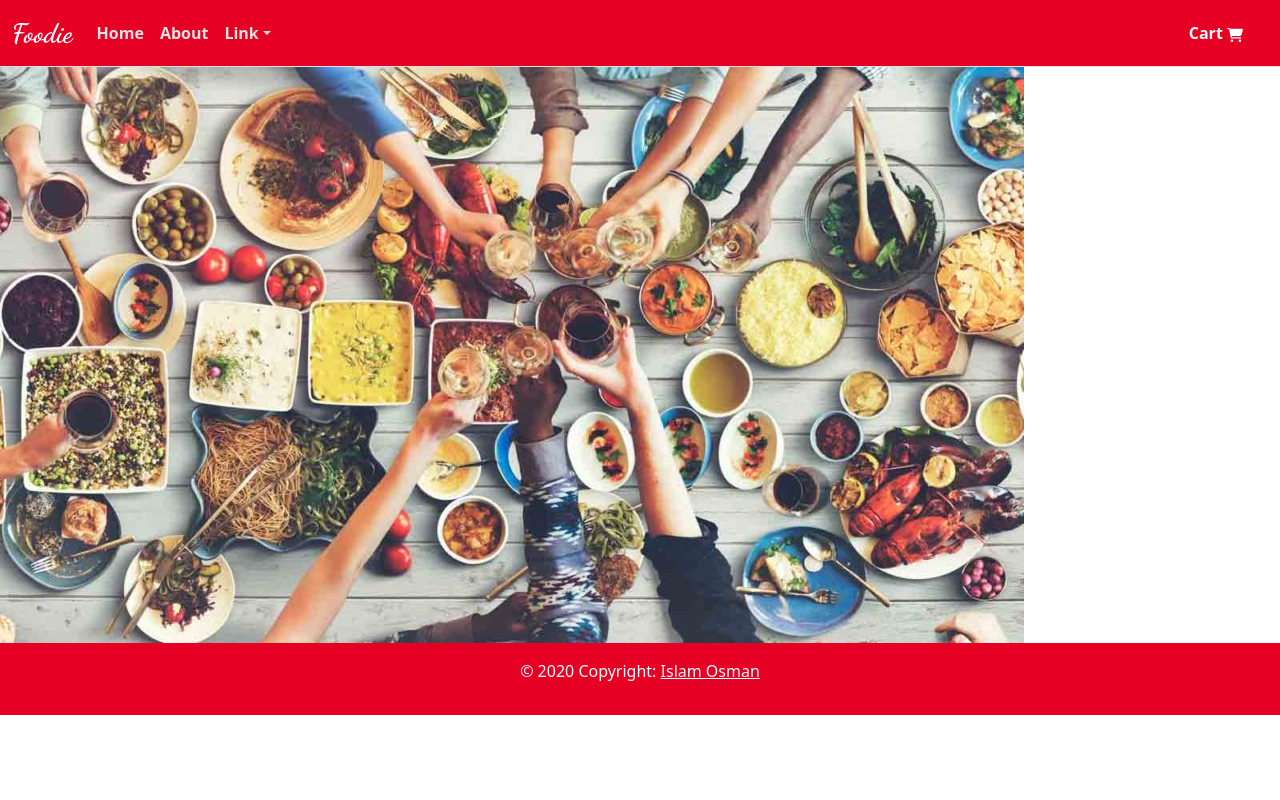
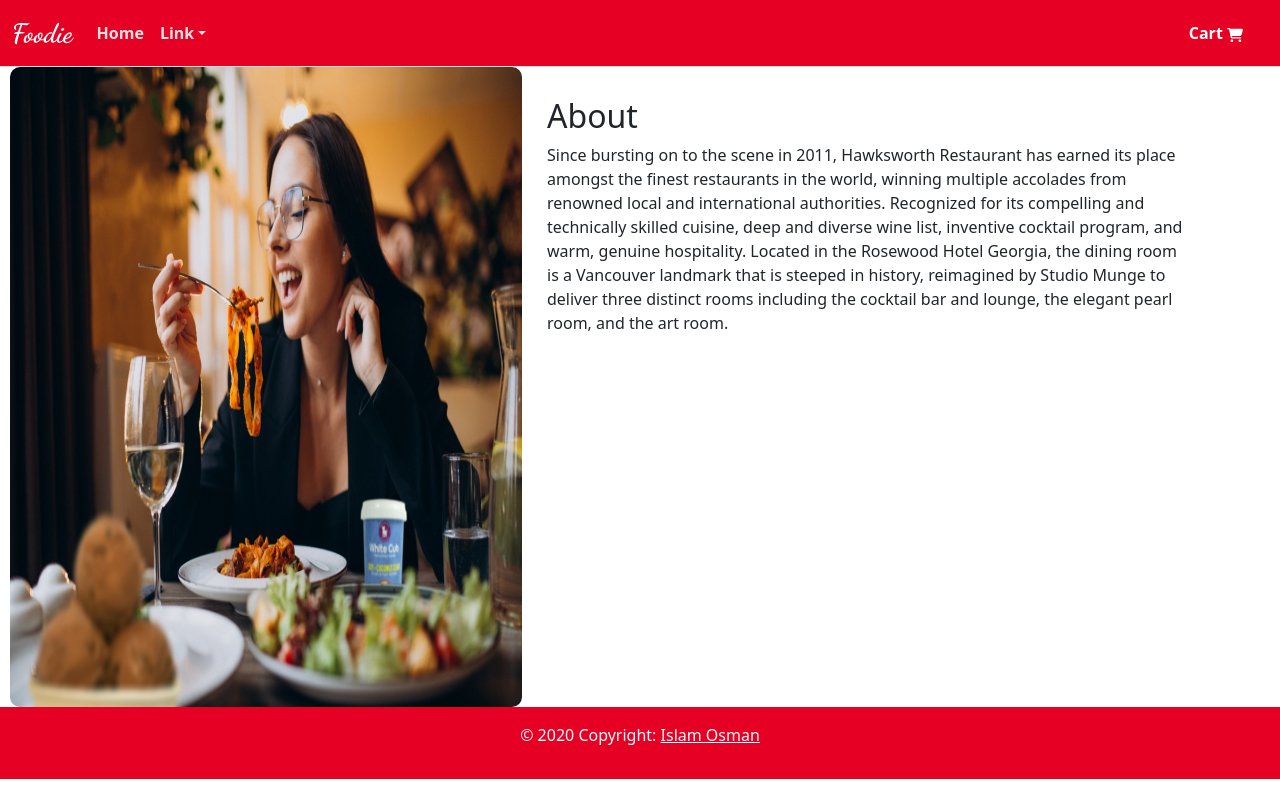
Before and after one commit to IslamAltayeb/foodie, a React (Create React App) app: page /about in a window 1280 px wide. Built offline with nearby package versions, Linux system fonts and the light colour scheme.

Commit message:
about component

```diff
--- a/src/App.css
+++ b/src/App.css
@@ -109,6 +109,8 @@
 
 .card button:hover{
     background-color: var(--forth-color);
+    color: var(--third-color);
+    transition: 1s;
 }
 
 .cart{
@@ -116,3 +118,35 @@
     font-weight: bolder;
     margin-right: 25px;
 }
+
+.whats-app button{
+   background-color: var(--first-color);
+   color: var(--second-color);
+   font-weight: bold;
+   padding: 10px;
+   border: none;
+   border-radius: 15px;
+}
+
+.whats-app button:hover{
+    background-color: var(--forth-color);
+    color: var(--third-color);
+    transition: 1s;
+}
+
+.about{
+    width: 100%;
+    height: 80vh;
+    margin: 0 auto;
+}
+.about img{
+    width: 40%;
+    margin-left: 10px;
+    margin-right: 25px;
+    border-radius: 10px;
+}
+
+.about .about-text{
+    width: 50%;
+    margin-top: 30px;
+}
--- a/src/components/About.js
+++ b/src/components/About.js
@@ -1,10 +1,18 @@
 import React from 'react'
-import first from '../assets/first.jpg'
+import about from '../assets/about.jpg'
 
 const About = () => {
   return (
-    <div>
-        <img src={first} alt="" />
+    <div className='about d-flex'>
+        <img src={about} alt="" />
+        <div className="about-text">
+          <h2>About</h2>
+          <p>
+            Since bursting on to the scene in 2011, Hawksworth Restaurant has earned its place amongst the finest restaurants in the world, winning multiple accolades from renowned local and international authorities. Recognized for its compelling and technically skilled cuisine, deep and diverse wine list, inventive cocktail program, and warm, genuine hospitality.
+
+            Located in the Rosewood Hotel Georgia, the dining room is a Vancouver landmark that is steeped in history, reimagined by Studio Munge to deliver three distinct rooms including the cocktail bar and lounge, the elegant pearl room, and the art room.
+          </p>
+        </div>
     </div>
   )
 }
--- a/src/components/Cart.js
+++ b/src/components/Cart.js
@@ -4,9 +4,16 @@ import Button from 'react-bootstrap/Button';
 import Card from 'react-bootstrap/Card';
 import { CiHeart } from 'react-icons/ci';
 
+
 const Cart = () => {
   const { items, loading, error, removeItemFromCart } = useCart();
   const [isCartEmpty, setIsCartEmpty] = useState(false);
+
+  const handleClick = () => {
+    const phoneNumber = '310687662118';
+    const message = 'Hello islam!, i want to buy this item';
+    window.location.href = `whatsapp://send?phone=${phoneNumber}&text=${message}`;
+  };
 
   useEffect(() => {
     setIsCartEmpty(items.length === 0);
@@ -17,7 +24,7 @@ const Cart = () => {
   }
 
   if (error) {
-    return <p>Error loading cart: {error.message}</p>;
+    return <p>Error loading cart: {'Oops, something went wrong!'}</p>;
   }
 
   const handleRemoveFromCart = (index) => {
@@ -30,7 +37,7 @@ const Cart = () => {
       {isCartEmpty ? (
         <p>There are no items in your cart.</p>
       ) : (
-        <ul>
+        <ul className='d-flex'>
           {items.map((item, index) => (
             <Card className='m-2' style={{ width: '20rem' }} key={index}>
               <Card.Body>
@@ -46,8 +53,16 @@ const Cart = () => {
               </Card.Body>
             </Card>
           ))}
+
+            <div className="whats-app contact-col">
+              <i class="fa-brands fa-whatsapp"></i>
+              <h3>purchase your items</h3>
+              <button title='message me' onClick={handleClick}>Send a message</button>
+            </div>
         </ul>
       )}
+
+
     </div>
   );
 };
--- a/src/components/Meals.js
+++ b/src/components/Meals.js
@@ -4,15 +4,14 @@ import { v4 as uuidv4 } from 'uuid';
 import Form from 'react-bootstrap/Form';
 import Button from 'react-bootstrap/Button';
 import Card from 'react-bootstrap/Card';
-import { CiHeart } from "react-icons/ci";
-// import Fade from 'react-reveal/Fade';
 import { useCart } from './CartContext';
 
 const Meals = () => {
   const [query, setQuery] = useState('');
   const [recipes, setRecipes] = useState([]);
   const [loading, setLoading] = useState(false);
-  const { addToCart } = useCart();
+  const [error, setError] = useState(null);
+  const { addToCart} = useCart();
 
   const MY_APP_ID = '1282ad62';
   const MY_APP_KEY = '77115bfdd999df858e240c31764f92e8';
@@ -25,8 +24,10 @@ const Meals = () => {
       const result = await Axios.get(url);
       setRecipes(result.data.hits);
       console.log(result.data.hits);
-    } catch (error) {
-      console.error('Error fetching data:', error);
+      setError(null)
+    } catch (err) {
+      console.log('Error fetching data:', err);
+      setError(err.message);
     } finally {
       setLoading(false);
     }
@@ -51,10 +52,15 @@ const Meals = () => {
         />
         <Button variant="outline-success" type="submit" value="Search" >Search</Button>
       </Form>
-
+{/*
       {loading && <p>Loading...</p>}
+      {error && <p>Error: {error}</p>} */}
 
 
+      {loading ? (<h3>Loading...</h3>):
+      error ? (
+        <p>Error: {error}</p>
+      ) :
       <div className="app__recipes">
         {recipes.length > 0 &&
           recipes.map((recipe) => {
@@ -64,7 +70,6 @@ const Meals = () => {
                 <Card className='m-2' style={{ width: '20rem' }}
                   key={uuidv4()}
                 >
-                    {/* <Fade right> */}
                     <Card.Body card>
                   <Card.Img variant="top"
                     className="recipeTile__img"
@@ -72,16 +77,15 @@ const Meals = () => {
                     alt=""
                   />
                   <Card.Title className="recipeTile__name"> {recipe.recipe.label}</Card.Title>
-                  <Button  onClick={() => addToCart(recipe)}>Add To Cart</Button> <CiHeart />
+                  <Button  onClick={() => addToCart(recipe)}>Add To Cart</Button>
 
                   </Card.Body>
-                  {/* </Fade> */}
                 </Card>
               );
             }
             return null;
           })}
-      </div>
+      </div>}
 
     </div>
   );
--- a/src/components/NavBar.js
+++ b/src/components/NavBar.js
@@ -19,10 +19,9 @@ const NavSBar = () => {
             navbarScroll
           >
             <Nav.Link href="/" className='links'>Home</Nav.Link>
-            <Nav.Link href="/about" className='links'>About</Nav.Link>
             <NavDropdown title="Link" id="navbarScrollingDropdown">
-              <NavDropdown.Item href="#action3">Favorite</NavDropdown.Item>
-              <NavDropdown.Item href="#action4">Review</NavDropdown.Item>
+              <NavDropdown.Item href="/review">Review</NavDropdown.Item>
+              <NavDropdown.Item href="/about">About</NavDropdown.Item>
             </NavDropdown>
           </Nav>
           <Nav.Link as={Link} to='/cart' className='cart'>Cart <FaCartShopping /></Nav.Link>
```
Also changed, not shown: src/assets/about.jpg (added).
